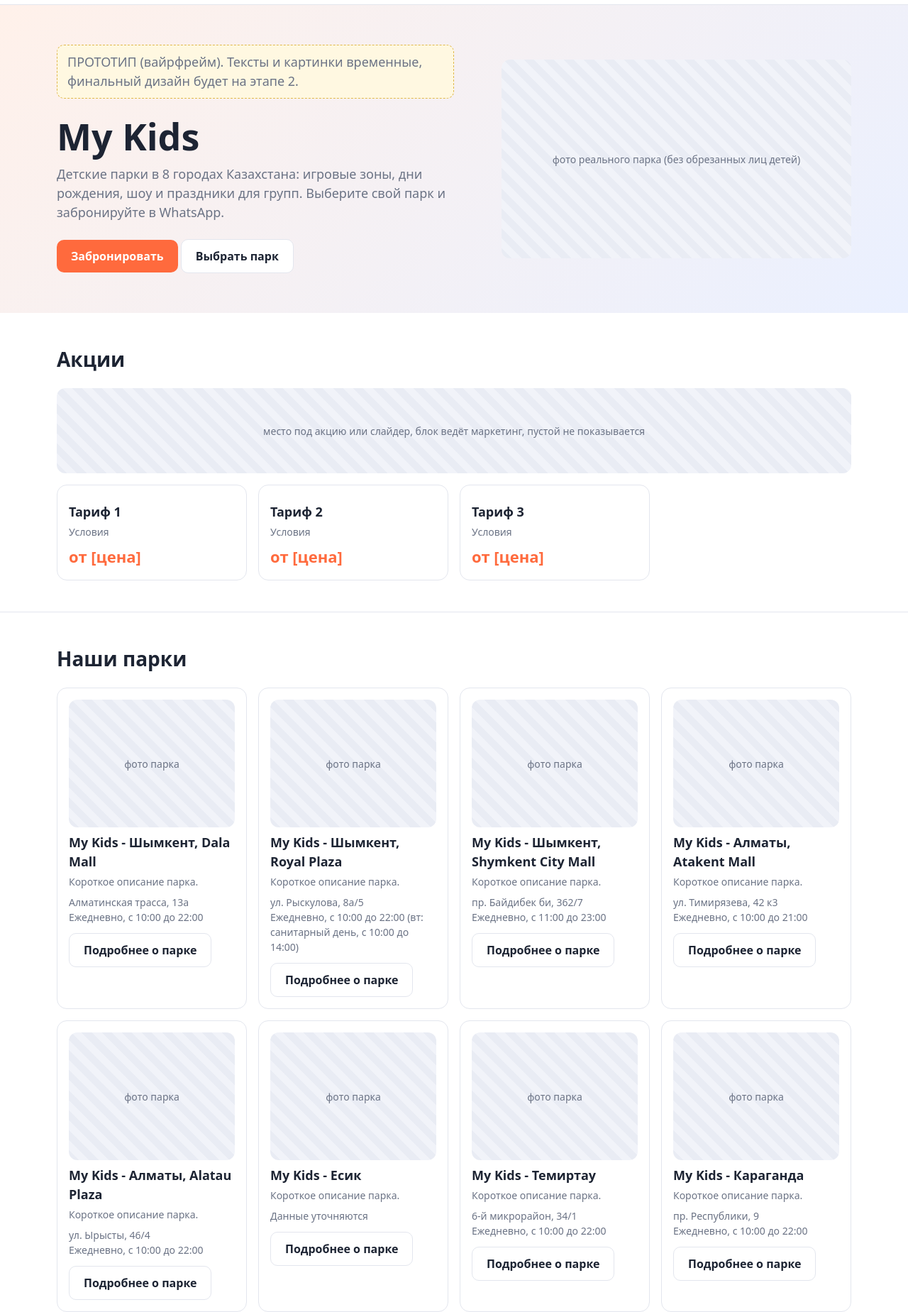
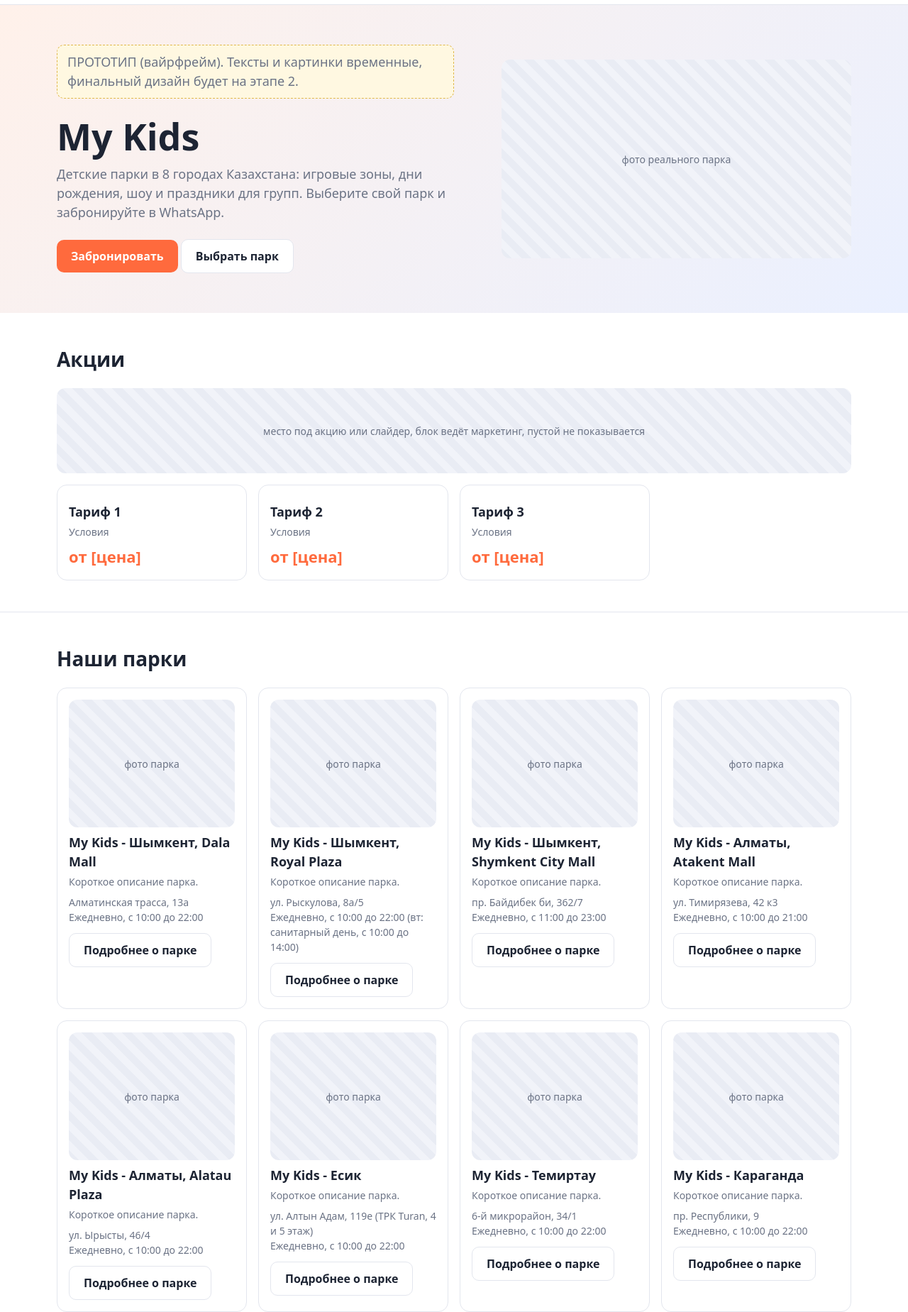
Before and after one commit to bouquet2025/mykids-preview, a plain HTML site: page index.html in a window 1280 px wide. Shown: the part 58-1907 px from the top of the page at 71% size. Drawn offline with Linux system fonts and the light colour scheme.

Commit message:
chore: update preview

```diff
--- a/data.js
+++ b/data.js
@@ -1,4 +1,4 @@
-// Данные для прототипа. Источник: mykids-website/js/locations.js. Есик: данные не получены.
+// Данные для прототипа. Источник: mykids-website/js/locations.js. Есик: адрес, график и WhatsApp получены 12.11.2026, ссылки 2ГИС пока нет.
 // WhatsApp = рабочий номер парка (в CMS будет отдельное поле).
 const PARKS = [
   {slug:"dala-mall",city:"Шымкент",citySlug:"shymkent",name:"Dala Mall",addr:"Алматинская трасса, 13а",hours:"Ежедневно, с 10:00 до 22:00",wa:"77080580688",map:"https://go.2gis.com/PTyx6"},
@@ -6,7 +6,7 @@ const PARKS = [
   {slug:"city-mall",city:"Шымкент",citySlug:"shymkent",name:"Shymkent City Mall",addr:"пр. Байдибек би, 362/7",hours:"Ежедневно, с 11:00 до 23:00",wa:"77080580208",map:"https://go.2gis.com/F8Xiy"},
   {slug:"atakent",city:"Алматы",citySlug:"almaty",name:"Atakent Mall",addr:"ул. Тимирязева, 42 к3",hours:"Ежедневно, с 10:00 до 21:00",wa:"77080580476",map:"https://go.2gis.com/LH5Ee"},
   {slug:"alatau-plaza",city:"Алматы",citySlug:"almaty",name:"Alatau Plaza",addr:"ул. Ырысты, 46/4",hours:"Ежедневно, с 10:00 до 22:00",wa:"77080580401",map:"https://go.2gis.com/9OVj2"},
-  {slug:"esik",city:"Есик",citySlug:"esik",name:"Есик",addr:"",hours:"",wa:"",map:""},
+  {slug:"esik",city:"Есик",citySlug:"esik",name:"ТРК Turan",addr:"ул. Алтын Адам, 119е (ТРК Turan, 4 и 5 этаж)",hours:"Ежедневно, с 10:00 до 22:00",wa:"77002012924",map:""},
   {slug:"temirtau",city:"Темиртау",citySlug:"temirtau",name:"Темиртау",addr:"6-й микрорайон, 34/1",hours:"Ежедневно, с 10:00 до 22:00",wa:"77080580488",map:"https://go.2gis.com/I7S8k"},
   {slug:"karaganda",city:"Караганда",citySlug:"karaganda",name:"KAZMART",addr:"пр. Республики, 9",hours:"Ежедневно, с 10:00 до 22:00",wa:"77080558088",map:"https://go.2gis.com/lMHeB"},
   {slug:"aktau",city:"Актау",citySlug:"aktau",name:"ТРК Актау",addr:"16-й микрорайон, 4",hours:"Ежедневно, с 10:00 до 22:00",wa:"77080580472",map:"https://go.2gis.com/yIbnV"},
--- a/index.html
+++ b/index.html
@@ -6,7 +6,7 @@
  <p>Детские парки в 8 городах Казахстана: игровые зоны, дни рождения, шоу и праздники для групп. Выберите свой парк и забронируйте в WhatsApp.</p>
  <button class="btn" onclick="book()">Забронировать</button>
  <a class="btn sec" href="#parks">Выбрать парк</a></div>
- <div class="ph">фото реального парка (без обрезанных лиц детей)</div>
+ <div class="ph">фото реального парка</div>
 </div></section>
 <section class="blk"><div class="wrap"><h2>Акции</h2><div class="ph" style="min-height:120px">место под акцию или слайдер, блок ведёт маркетинг, пустой не показывается</div>
  <div class="grid" style="margin-top:16px"><div class="card"><h3>Тариф 1</h3><p>Условия</p><div class="price">от [цена]</div></div><div class="card"><h3>Тариф 2</h3><p>Условия</p><div class="price">от [цена]</div></div><div class="card"><h3>Тариф 3</h3><p>Условия</p><div class="price">от [цена]</div></div></div></div></section>
```
